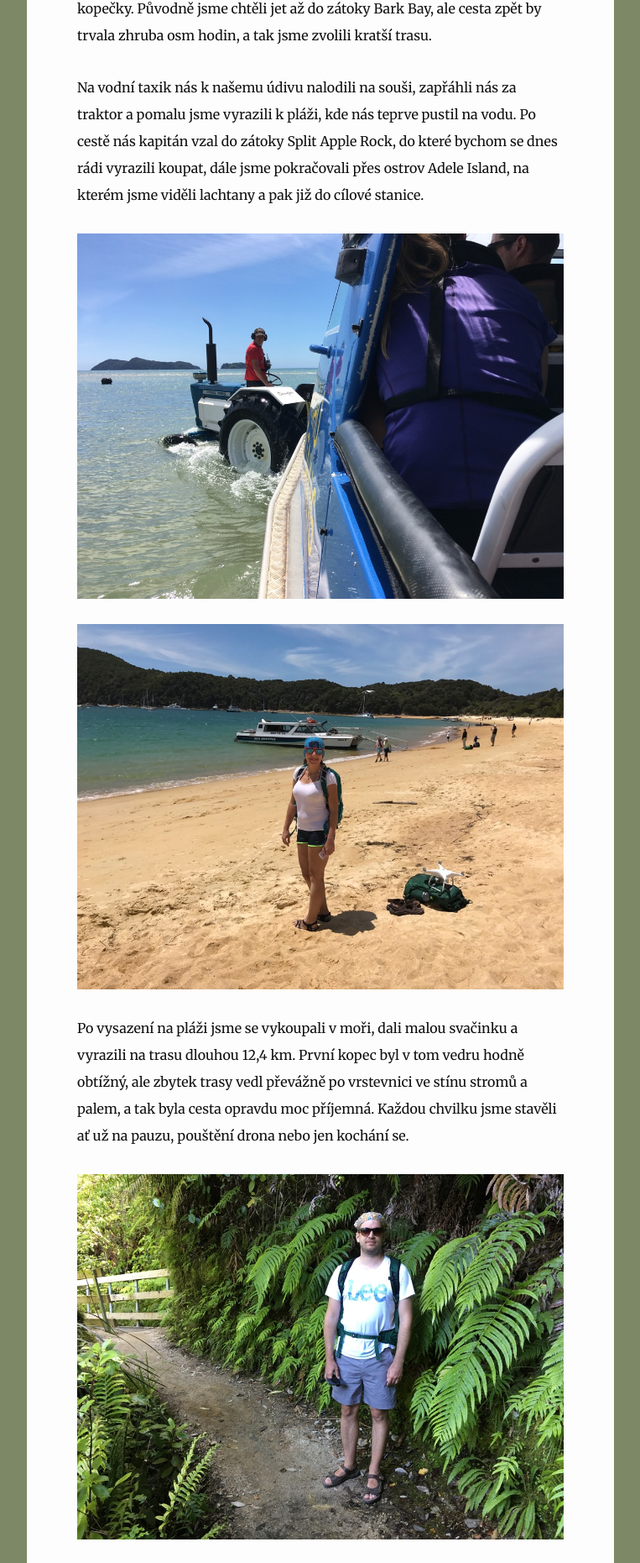
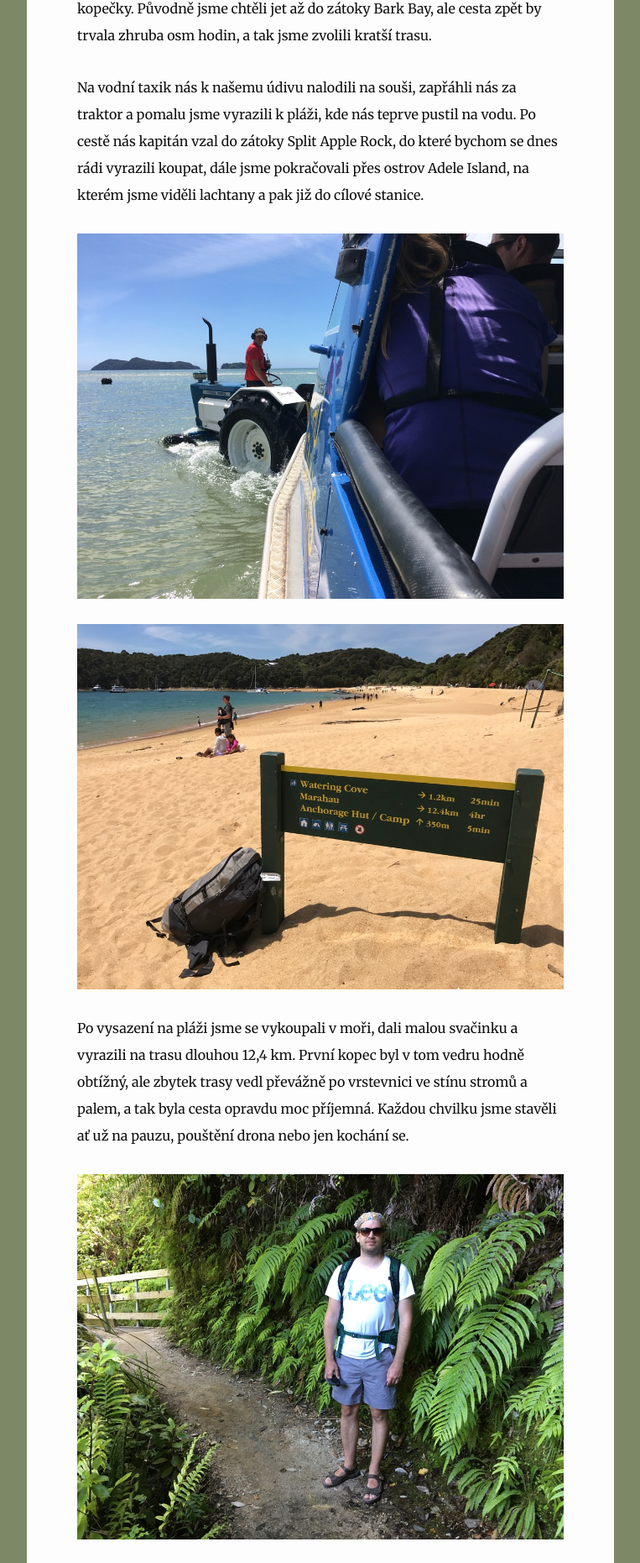
Before and after one commit to mobratil/mobratil.github.io, a Jekyll site: the page built from _posts/2016-12-26-abel-tasman-1.md, in a window 1280 px wide. Shown: the part 937-2798 px from the top of the page at 84% size, without its empty margins (258-1021 px from the left). Built offline with Jekyll 4.4.1, drawn with Linux system fonts in a browser that asks for light colours; nearby versions of some CDN libraries.

Commit message:
abel tasman 1 - oprava fotky

```diff
--- a/_posts/2016-12-26-abel-tasman-1.md
+++ b/_posts/2016-12-26-abel-tasman-1.md
@@ -17,8 +17,8 @@ Na vodní taxik nás k našemu údivu nalodili na souši, zapřáhli nás za tra
 	<img src="/assets/posts/11/thumbs/IMG_1936.JPG">
 </a>
 
-<a href="/assets/posts/11/IMG_0552.JPG" title="pláž Anchorage">
-	<img src="/assets/posts/11/thumbs/IMG_0552.JPG">
+<a href="/assets/posts/11/IMG_0558.JPG" title="pláž Anchorage">
+	<img src="/assets/posts/11/thumbs/IMG_0558.JPG">
 </a>
 
 Po vysazení na pláži jsme se vykoupali v moři, dali malou svačinku a vyrazili na trasu dlouhou 12,4 km. První kopec byl v tom vedru hodně obtížný, ale zbytek trasy vedl převážně po vrstevnici ve stínu stromů a palem, a tak byla cesta opravdu moc příjemná. Každou chvilku jsme stavěli ať už na pauzu, pouštění drona nebo jen kochání se.
```
Also changed, not shown: assets/posts/11/thumbs/IMG_0558.JPG (added), 1 other file.
